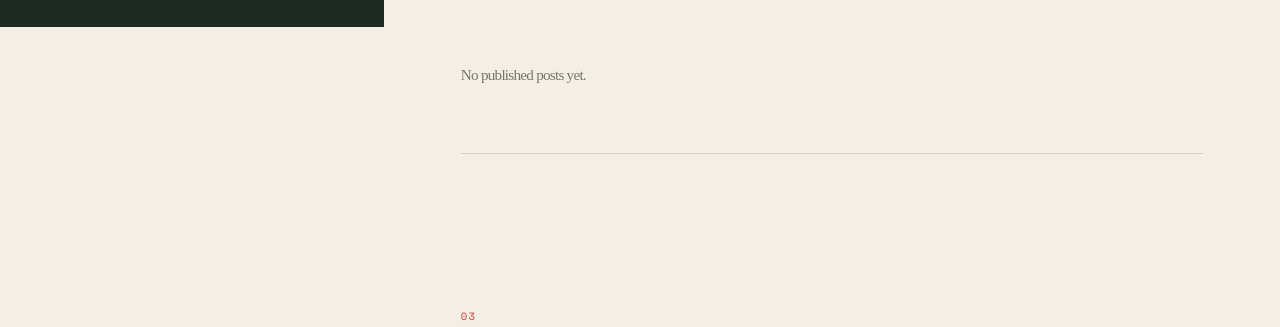
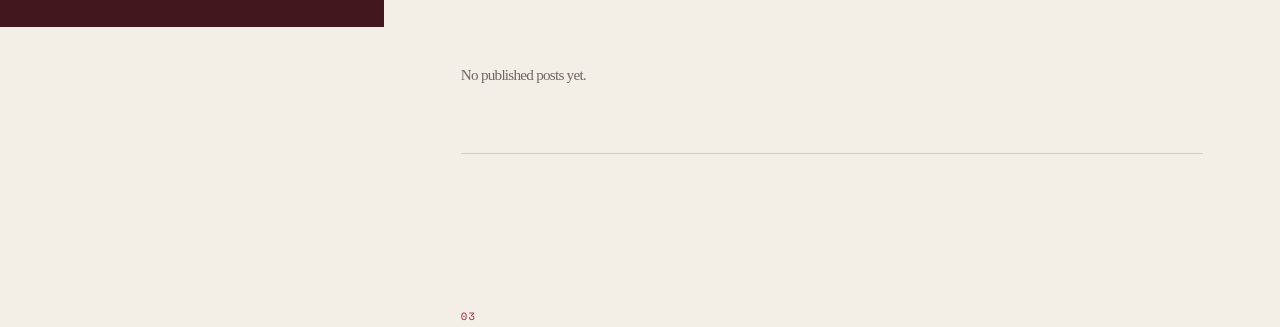
Before and after one commit to BeLeap/blog, an Astro site: page / in a window 1280 px wide. Shown: the part 773-1100 px from the top of the page. Built offline with nearby package versions, Linux system fonts and the light colour scheme; Astro itself is replaced by a stand-in of ours.

Commit message:
Refine color palette

```diff
--- a/src/styles/global.css
+++ b/src/styles/global.css
@@ -3,14 +3,14 @@
 
 :root {
   --paper: #f4efe6;
-  --paper-deep: #e9e0d4;
-  --ink: #1f2924;
-  --ink-soft: #34413a;
-  --muted: #77766d;
-  --line: #d7cec1;
-  --accent: #c64236;
-  --accent-soft: #e9aaa1;
-  --white: #fffaf2;
+  --paper-deep: #eadbd1;
+  --ink: #42171e;
+  --ink-soft: #5b222b;
+  --muted: #726467;
+  --line: #d9c9c5;
+  --accent: #9f2638;
+  --accent-soft: #dd949d;
+  --white: #fffaf5;
   --serif: "Noto Serif KR", "Apple SD Gothic Neo", "Malgun Gothic", serif;
   --mono: "Space Mono", "SFMono-Regular", Consolas, monospace;
 }
@@ -175,7 +175,7 @@ a:focus-visible {
 }
 
 .rail-nav-link span {
-  color: var(--accent);
+  color: var(--accent-soft);
   font-family: var(--mono);
   font-size: 0.61rem;
   letter-spacing: 0.04em;
@@ -279,7 +279,7 @@ a:focus-visible {
 }
 
 .featured-arrow {
-  color: var(--accent);
+  color: var(--accent-soft);
   font-family: var(--mono);
   font-size: 1.6rem;
   line-height: 1;
```
